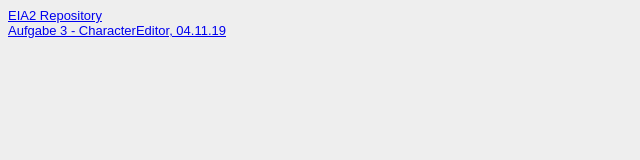
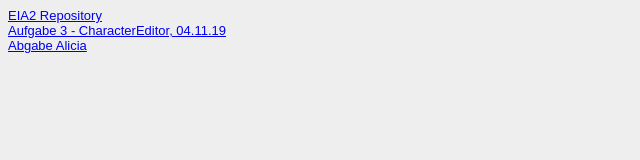
Before and after one commit to hannre/EIA-2-Praktikum, a plain HTML site: page Steckbrief/steckbrief.htm in a window 1280 px wide. Shown: the full height of the page, 0-640 px from the left. Drawn offline with Linux system fonts and the light colour scheme.

Commit message:
test bgabe alicia

```diff
--- a/Steckbrief/steckbrief.htm
+++ b/Steckbrief/steckbrief.htm
@@ -15,5 +15,6 @@ body {
 	<!-- Hier die Links zu den gelösten Aufgaben einstellen, aktuelle oben, alte stehen lassen! Format: Aufgabenbezeichnung, Datum -->
 	<a href="https://github.com/hannre/EIA-2-Praktikum/" target="_blank">EIA2 Repository</a> <br>
 	<a href="https://hannre.github.io/EIA-2-Praktikum/Aufgaben/L03 Form Elements/L03 CharacterEditor/Aufgabe 3 - CharacterEditor.pdf" target="_blank">Aufgabe 3 - CharacterEditor, 04.11.19</a> <br>
+	<a href="https://aliciaTED.github.io/EIA2/L003/CharacterEditor_Concept_L03.pdf" target="_blank">Abgabe Alicia</a> <br>
 </body>
 </html>
```
